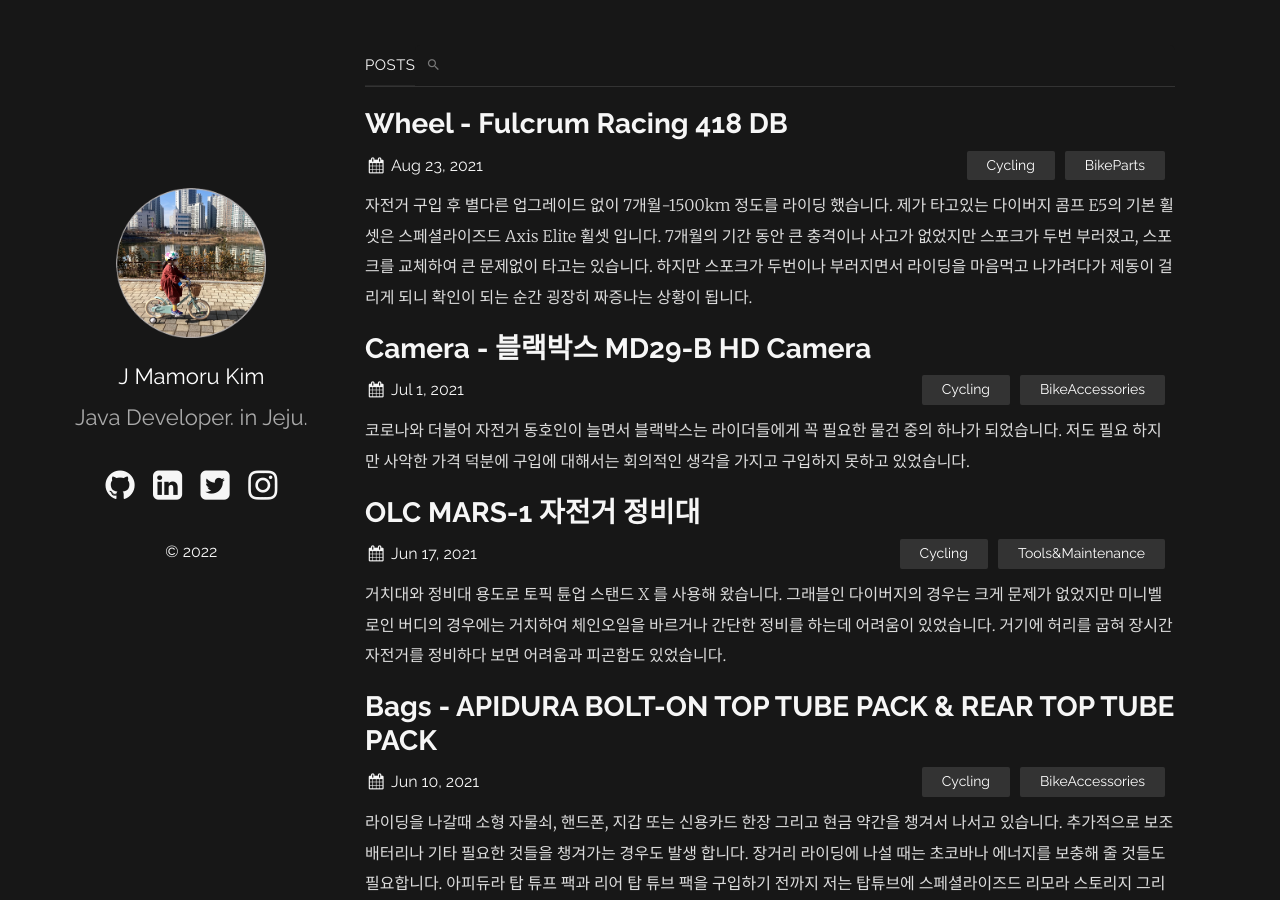
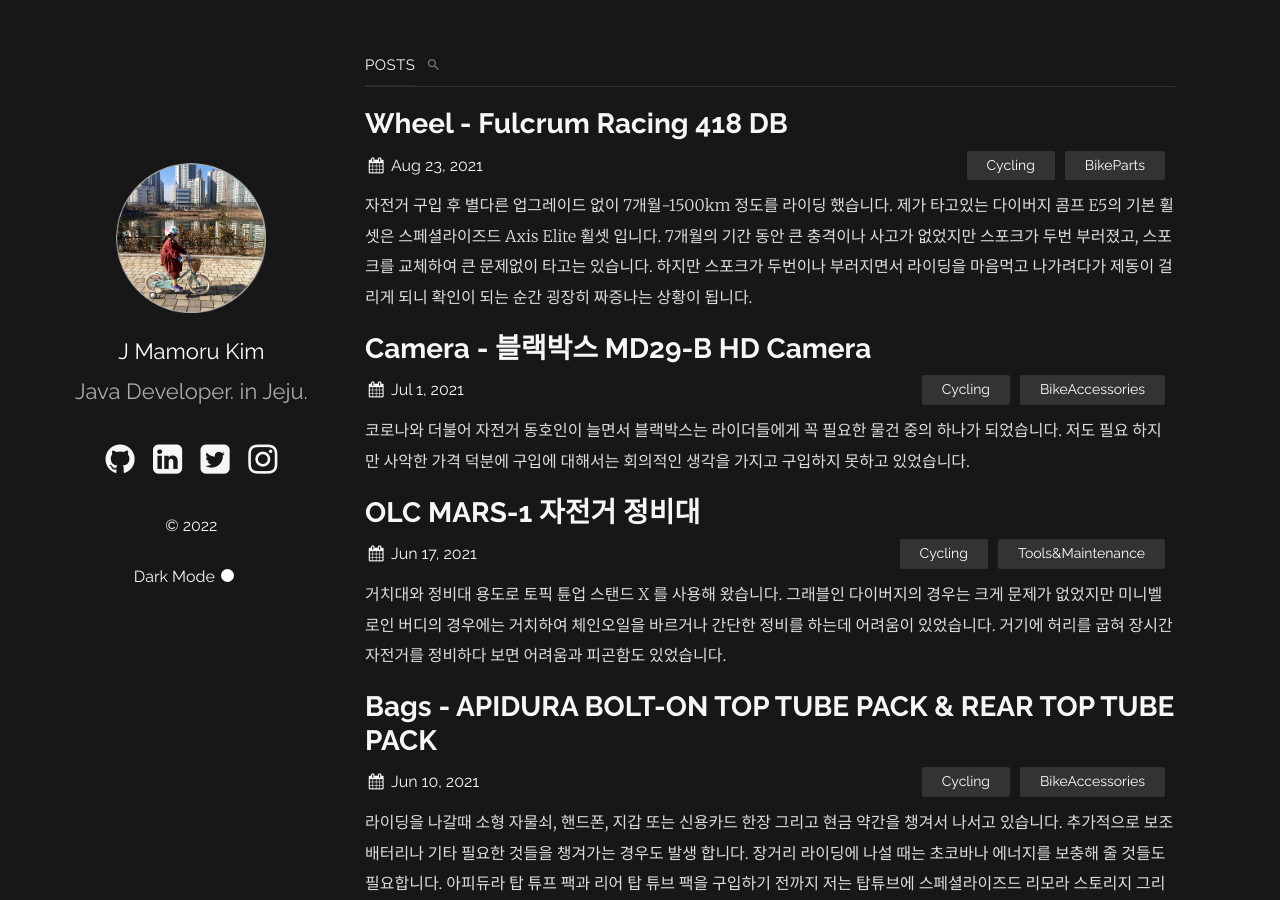
Before and after one commit to fightingmamoru/fightingmamoru.github.io, a Jekyll site: the page built from index.md, in a window 1280 px wide and 900 px high. Built offline with Jekyll 4.4.1, drawn with Linux system fonts in a browser that asks for light colours.

Commit message:
dark mode exception modify

```diff
--- a/_layouts/default.html
+++ b/_layouts/default.html
@@ -149,8 +149,8 @@
       <p class="about-footer {{condensed_class}}">&copy;
         {{ "now" | date: "%Y" }}</p>
       {%- if site.plainwhite.dark_mode -%}
-        {%- unless site.plainwhite.dark_mode_only -%}
-          <div !="about-footer {{condensed_class}}">
+
+          <div class="about-footer {{condensed_class}}">
             <p>Dark Mode
               <i class="icon-moon"></i>
               <label class="switch">
@@ -159,7 +159,7 @@
               </label>
             </p>
           </div>
-        {%- endunless -%}
+
       {%- endif -%}
       {% endcapture %}
       {{ footer }}
```
